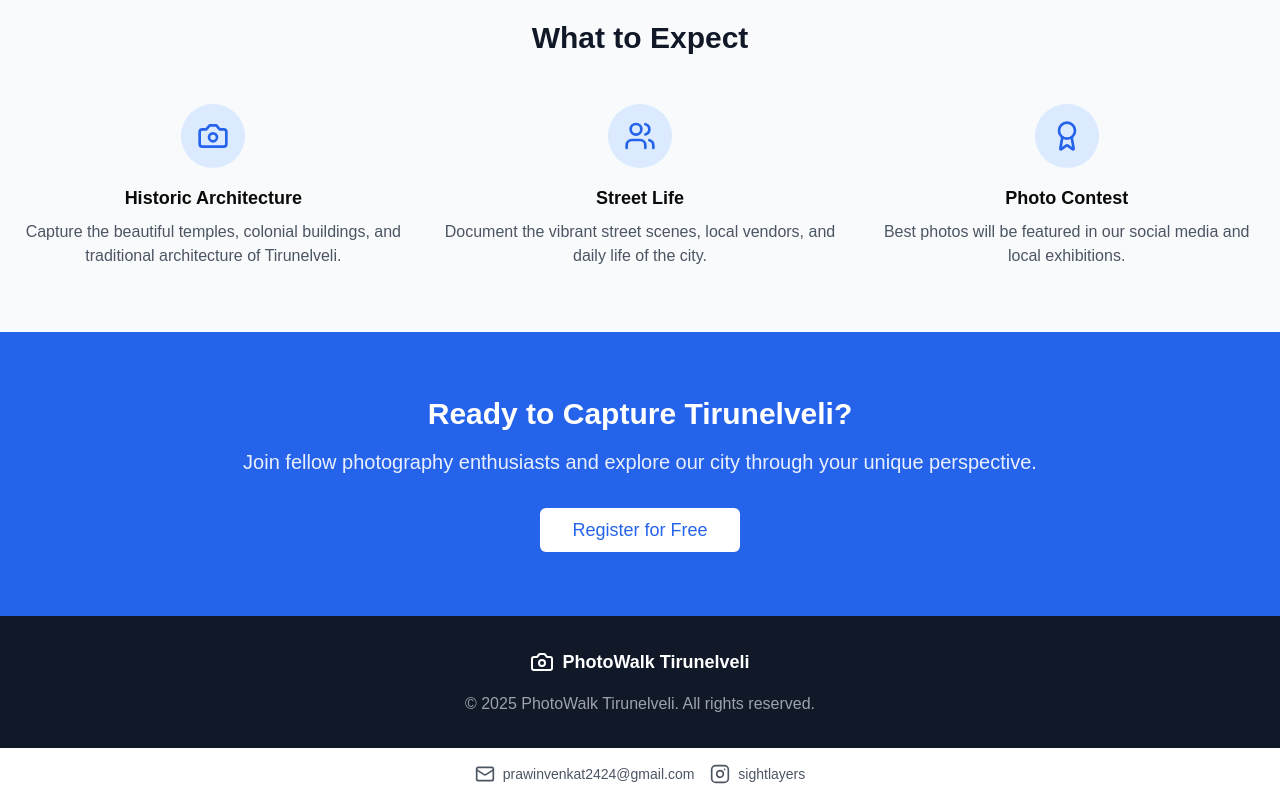
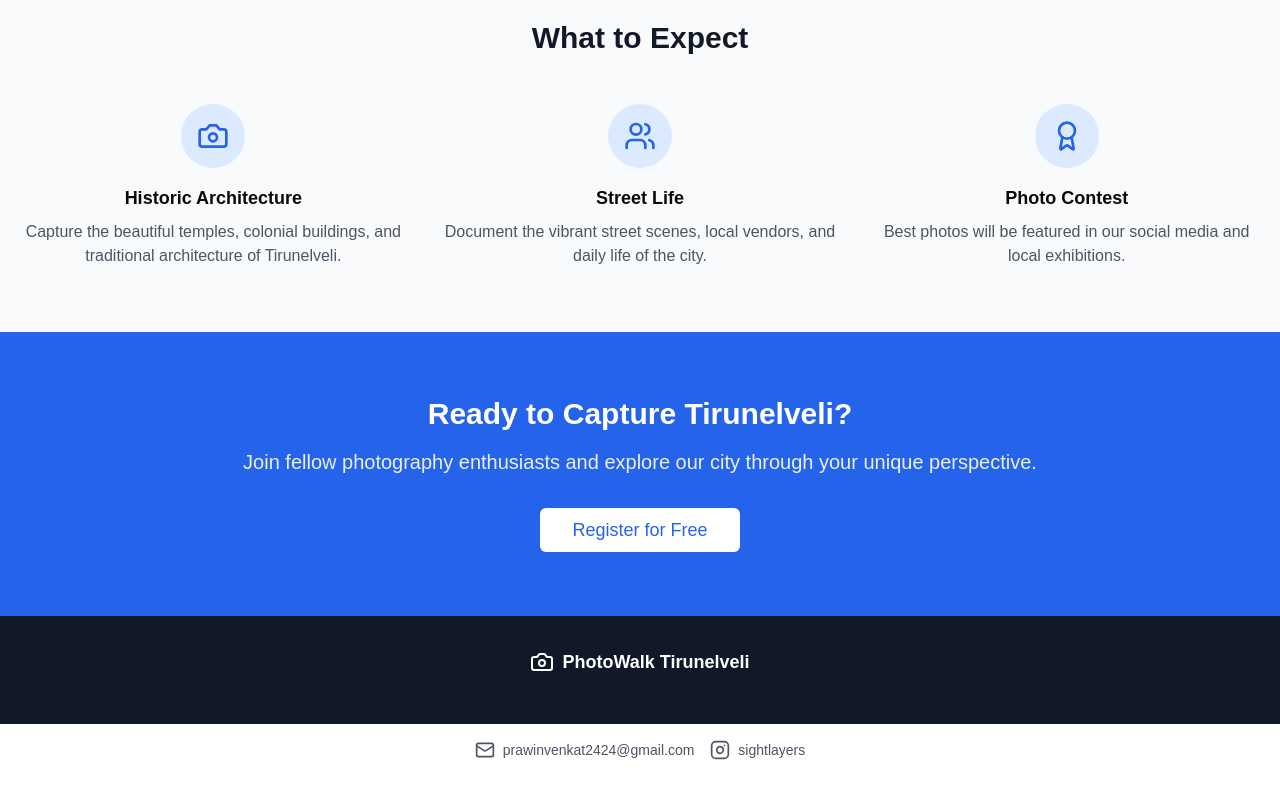
Before and after one commit to rajeshnambi1122/photowalk, a Next.js app: page / in a window 1280 px wide. Shown: the part 974-1774 px from the top of the page. After the commit the page ends 1750 px from the top, so only its background shows below. Built offline with nearby package versions, Linux system fonts and the light colour scheme.

Commit message:
Remove copyright notice from footer

```diff
--- a/app/page.tsx
+++ b/app/page.tsx
@@ -121,7 +121,6 @@ export default function HomePage() {
             <Camera className="h-6 w-6" />
             <span className="text-lg font-semibold">PhotoWalk Tirunelveli</span>
           </div>
-          <p className="text-gray-400">© 2025 PhotoWalk Tirunelveli. All rights reserved.</p>
         </div>
       </footer>
     </div>
```
